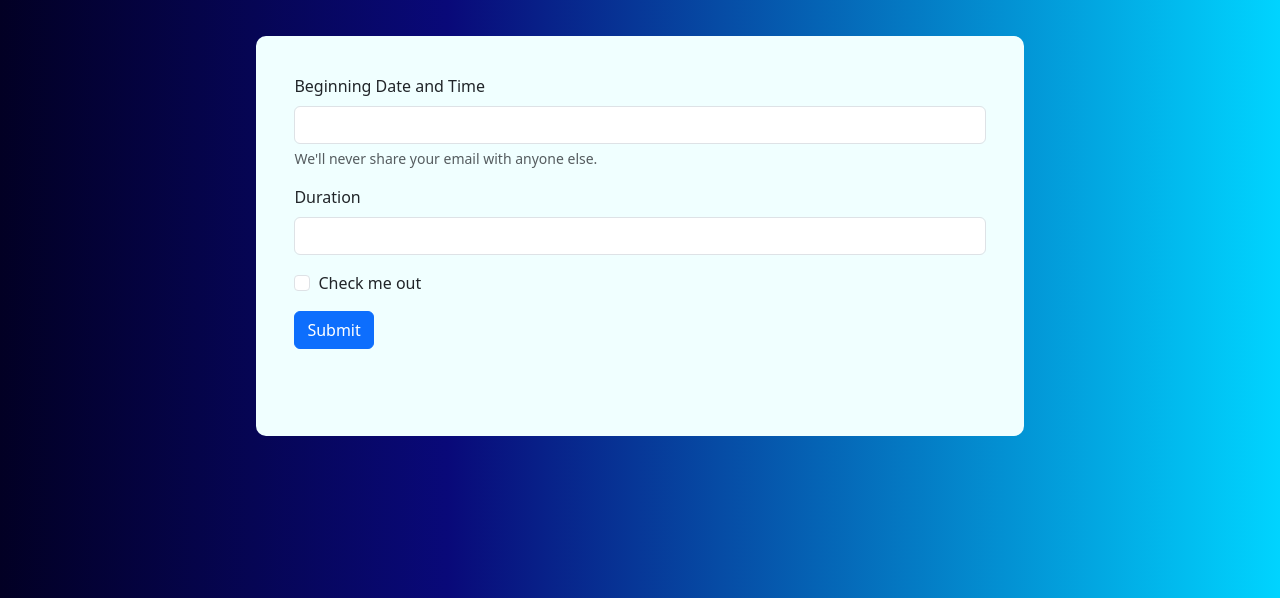
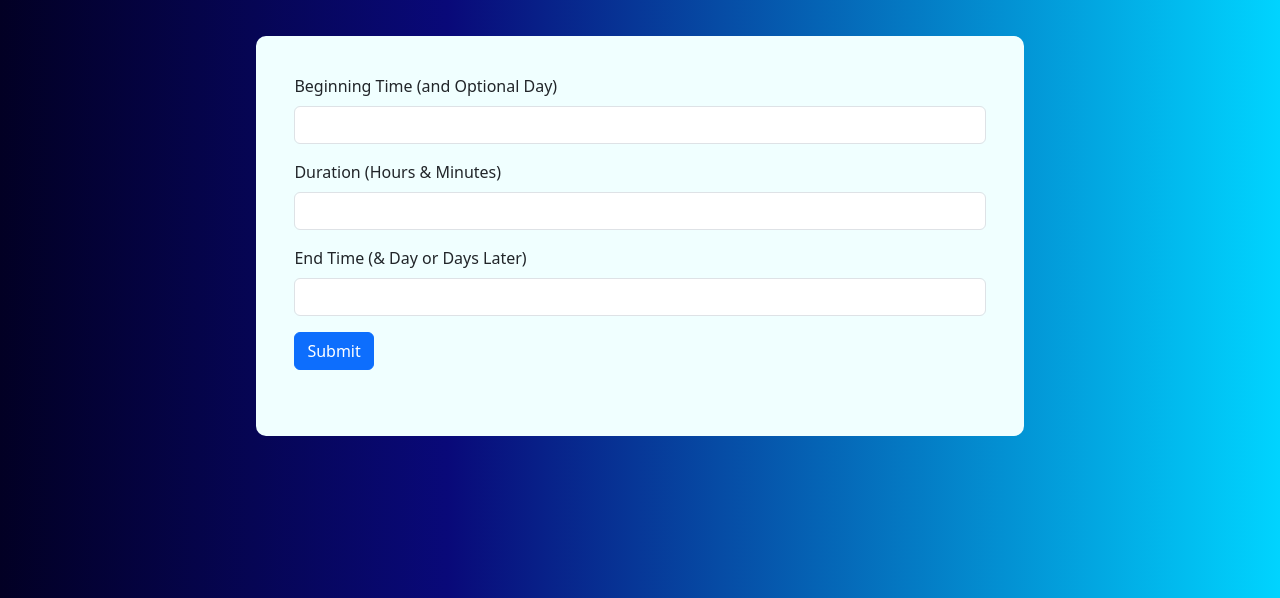
Before and after one commit to courtenayboyle/time_calculator, a website: page src/index.html in a window 1280 px wide. Shown: the part 202-800 px from the top of the page. Drawn offline with nearby package versions, Linux system fonts and the light colour scheme.

Commit message:
fix for pages

```diff
--- a/server.js
+++ b/server.js
@@ -20,7 +20,7 @@ var express = require('express'),
     python.on('close', (code) => {
     console.log(`child process close all stdio with code ${code}`);
     // send data to browser
-    res.send(dataToSend)
+    res.send(dataToSend);
     });
 
    });
--- a/src/index.html
+++ b/src/index.html
@@ -26,17 +26,19 @@
 			<form>
 				<div class="formFrame">
 					<div class="mb-3">
-                    <label for="exampleInputEmail1" class="form-label">Beginning Date and Time</label>
-                    <input type="email" class="form-control" id="exampleInputEmail1" aria-describedby="emailHelp">
-                    <div id="emailHelp" class="form-text">We'll never share your email with anyone else.</div>
+						<label for="Beginning Time" class="form-label">Beginning Time (and Optional Day)</label>
+						<input type="text" class="form-control" id="beginning_time" aria-describedby="emailHelp">
+						<!--<div id="emailHelp" class="form-text">We'll never share your email with anyone else.</div>-->
 					</div>
 					<div class="mb-3">
-                    <label for="exampleInputPassword1" class="form-label">Duration</label>
-                    <input type="password" class="form-control" id="exampleInputPassword1">
+						<label for="Duration" class="form-label">Duration (Hours & Minutes)</label>
+						<input type="text" class="form-control" id="duration">
 					</div>
-                <div class="mb-3 form-check">
-                    <input type="checkbox" class="form-check-input" id="exampleCheck1">
-                    <label class="form-check-label" for="exampleCheck1">Check me out</label>
+					<div class="mb-3">
+						<label for="End Time" class="form-label">End Time (& Day or Days Later)</label>
+						<input type="text" class="form-control" id="end_time">
+						<!--<input type="checkbox" class="form-check-input" id="exampleCheck1">-->
+						<!--<label class="form-check-label" for="exampleCheck1">End Time (& Day)</label>-->
 					</div>
 					<button type="submit" class="btn btn-primary">Submit</button>
 				</div>
```
Also changed, not shown: 1 other file. Lines whose indentation alone changed are shown as unchanged.
